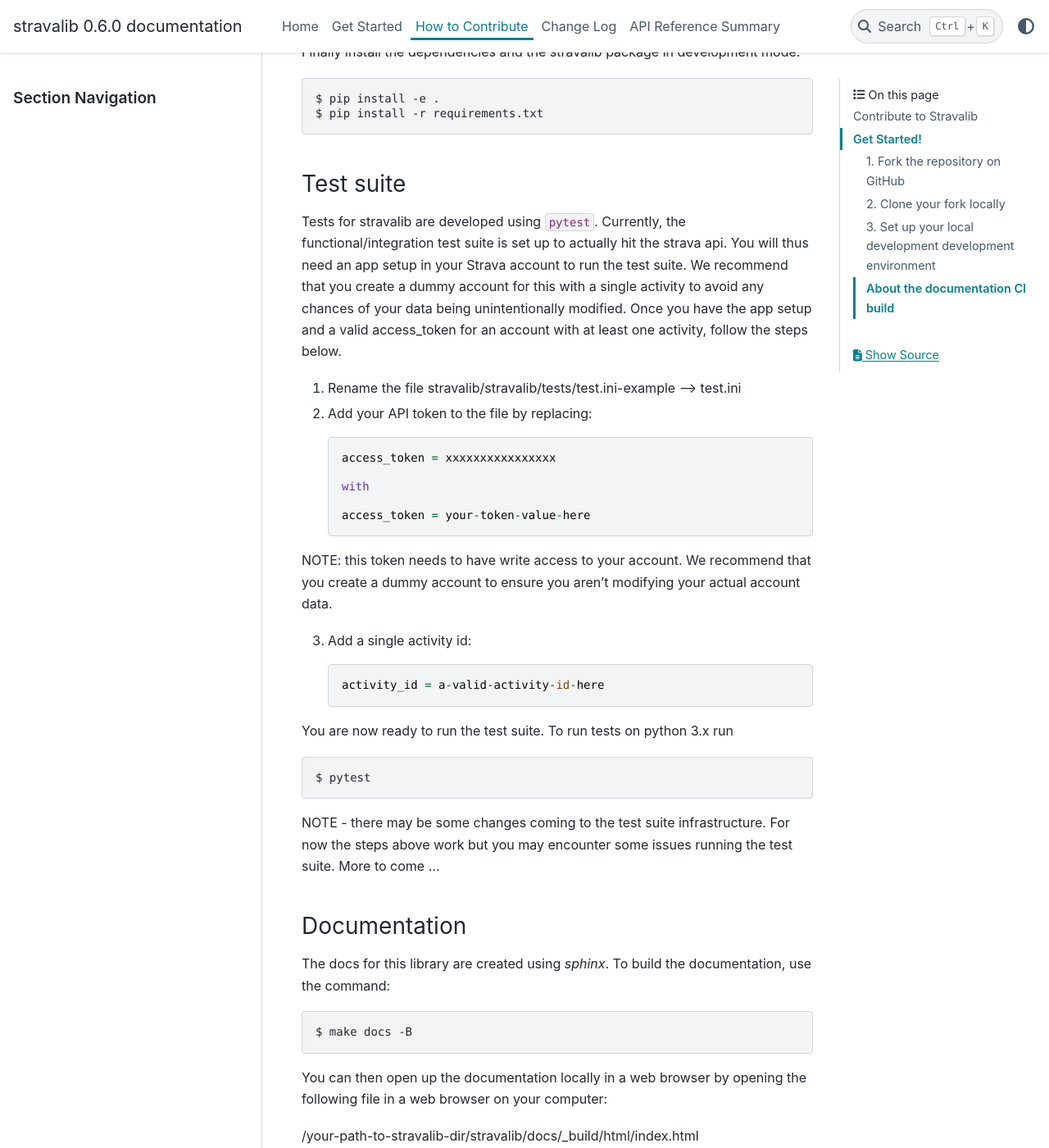
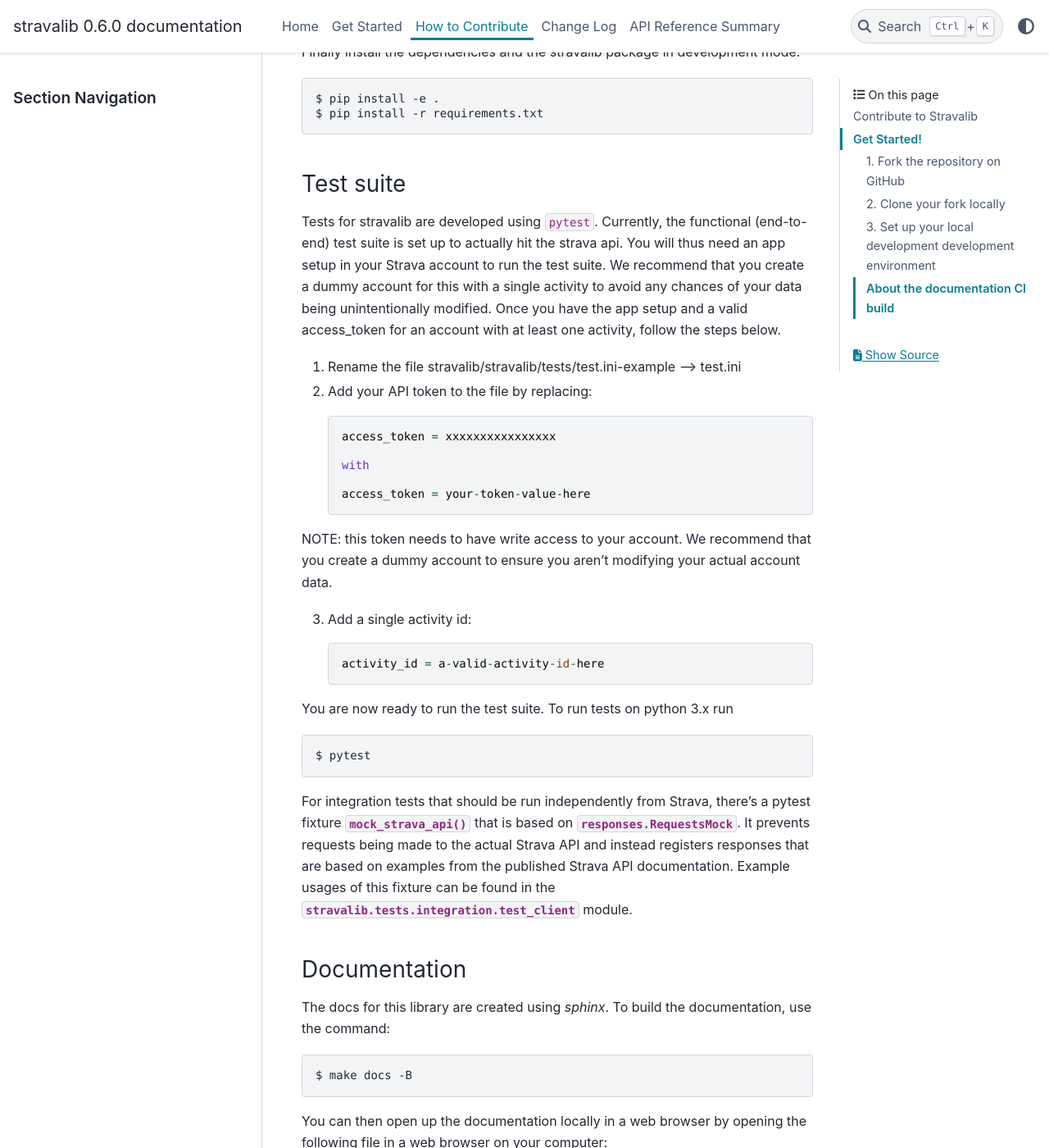
Before and after one commit to stravalib/stravalib, a Sphinx documentation site: the page built from docs/contributing.rst, in a window 1280 px wide and 1400 px high, scrolled down 1217 px. Shown: the whole window at 82% size. Built offline with Sphinx 7.4.7 and the PyData theme 0.15.4, drawn with Linux system fonts in a browser that asks for light colours.

Commit message:
Adds documentation regarding the new mocked integration tests

```diff
--- a/docs/contributing.rst
+++ b/docs/contributing.rst
@@ -49,7 +49,7 @@
 Test suite
 ~~~~~~~~~~~
 Tests for stravalib are developed using ``pytest``.
-Currently, the functional/integration test suite is set up to actually hit the strava api.
+Currently, the functional (end-to-end) test suite is set up to actually hit the strava api.
 You will thus need an app setup in your Strava account to run the test suite.
 We recommend that you create a dummy account for this with a single activity to avoid
 any chances of your data being unintentionally modified. Once you have the app setup
@@ -76,9 +76,12 @@
 
     $ pytest
 
-NOTE - there may be some changes coming to the test suite infrastructure. For now the
-steps above work but you may encounter some issues running the test suite.
-More to come ...
+For integration tests that should be run independently from Strava, there's a pytest
+fixture :func:`~stravalib.tests.integration.conftest.mock_strava_api`
+that is based on :class:`responses.RequestsMock`.
+It prevents requests being made to the actual Strava API and instead registers responses
+that are based on examples from the published Strava API documentation. Example usages of
+this fixture can be found in the :mod:`stravalib.tests.integration.test_client` module.
 
 Documentation
 ~~~~~~~~~~~~~~
```
Also changed, not shown: README.md (+12 -3 lines), 1 other file.
